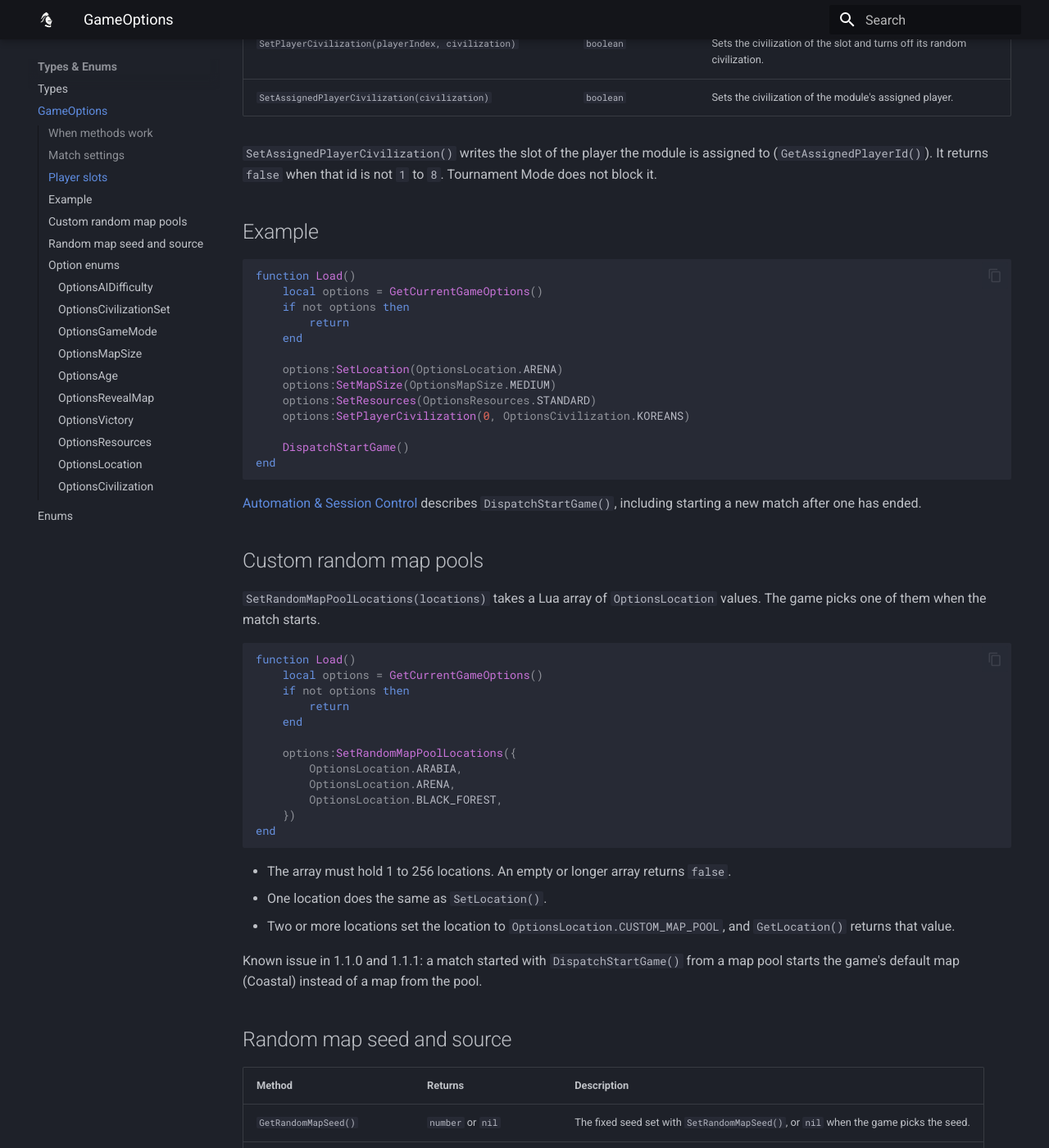
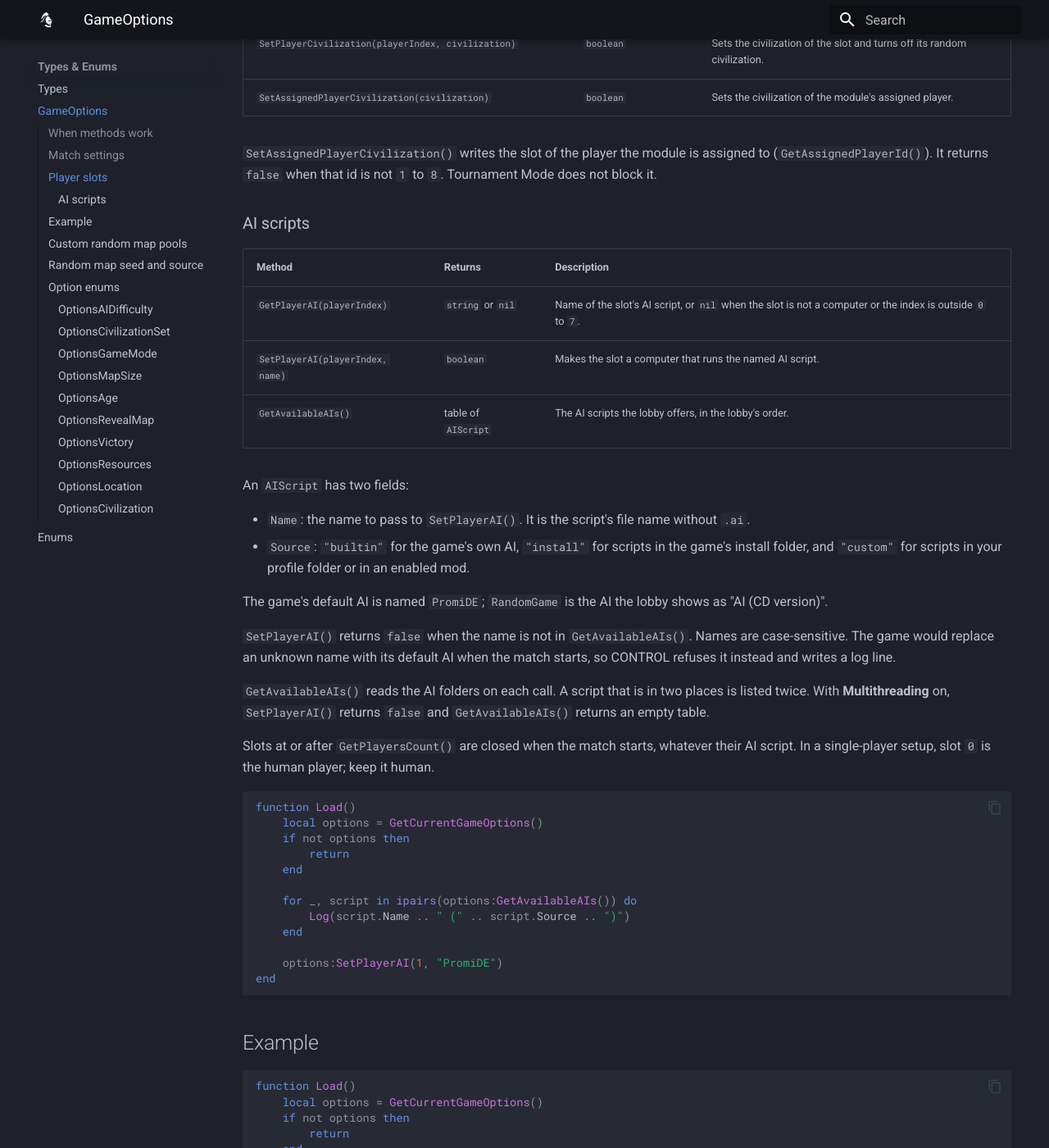
Before and after one commit to aoe2control/aoe2control.github.io, an MkDocs documentation site: the page built from docs/game-options.md, in a window 1280 px wide and 1400 px high, scrolled down 3600 px. Shown: the whole window at 82% size. Built offline with MkDocs 1.6.1 and Material for MkDocs 9.7.7, drawn with Linux system fonts in a browser that asks for light colours.

Commit message:
GameOptions: AI script methods
Co-Authored-By: Claude Opus 5.5 <noreply@anthropic.com>

````diff
--- a/docs/game-options.md
+++ b/docs/game-options.md
@@ -92,6 +92,42 @@ The setup has eight player slots. `playerIndex` is `0` to `7`: slot `0` is playe
 | `SetAssignedPlayerCivilization(civilization)` | `boolean` | Sets the civilization of the module's assigned player. |
 
 `SetAssignedPlayerCivilization()` writes the slot of the player the module is assigned to (`GetAssignedPlayerId()`). It returns `false` when that id is not `1` to `8`. Tournament Mode does not block it.
+
+### AI scripts
+
+| Method | Returns | Description |
+|--------|---------|-------------|
+| `GetPlayerAI(playerIndex)` | `string` or `nil` | Name of the slot's AI script, or `nil` when the slot is not a computer or the index is outside `0` to `7`. |
+| `SetPlayerAI(playerIndex, name)` | `boolean` | Makes the slot a computer that runs the named AI script. |
+| `GetAvailableAIs()` | table of `AIScript` | The AI scripts the lobby offers, in the lobby's order. |
+
+An `AIScript` has two fields:
+
+- `Name`: the name to pass to `SetPlayerAI()`. It is the script's file name without `.ai`.
+- `Source`: `"builtin"` for the game's own AI, `"install"` for scripts in the game's install folder, and `"custom"` for scripts in your profile folder or in an enabled mod.
+
+The game's default AI is named `PromiDE`; `RandomGame` is the AI the lobby shows as "AI (CD version)".
+
+`SetPlayerAI()` returns `false` when the name is not in `GetAvailableAIs()`. Names are case-sensitive. The game would replace an unknown name with its default AI when the match starts, so CONTROL refuses it instead and writes a log line.
+
+`GetAvailableAIs()` reads the AI folders on each call. A script that is in two places is listed twice. With **Multithreading** on, `SetPlayerAI()` returns `false` and `GetAvailableAIs()` returns an empty table.
+
+Slots at or after `GetPlayersCount()` are closed when the match starts, whatever their AI script. In a single-player setup, slot `0` is the human player; keep it human.
+
+```lua
+function Load()
+    local options = GetCurrentGameOptions()
+    if not options then
+        return
+    end
+
+    for _, script in ipairs(options:GetAvailableAIs()) do
+        Log(script.Name .. " (" .. script.Source .. ")")
+    end
+
+    options:SetPlayerAI(1, "PromiDE")
+end
+```
 
 ## Example
 
````
